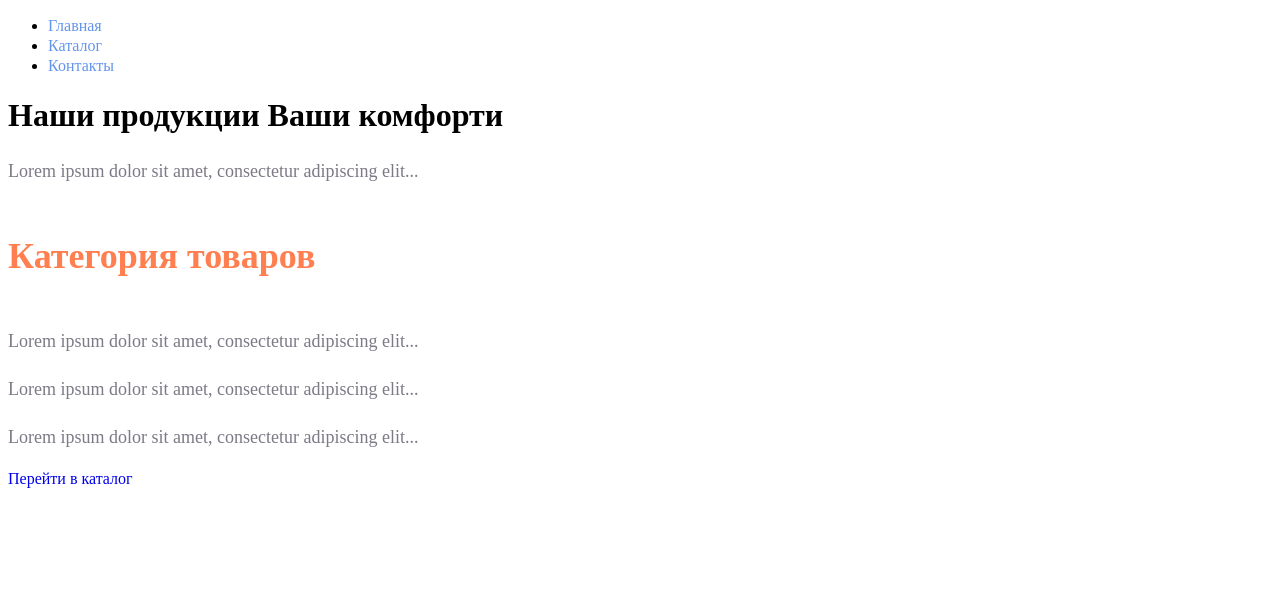
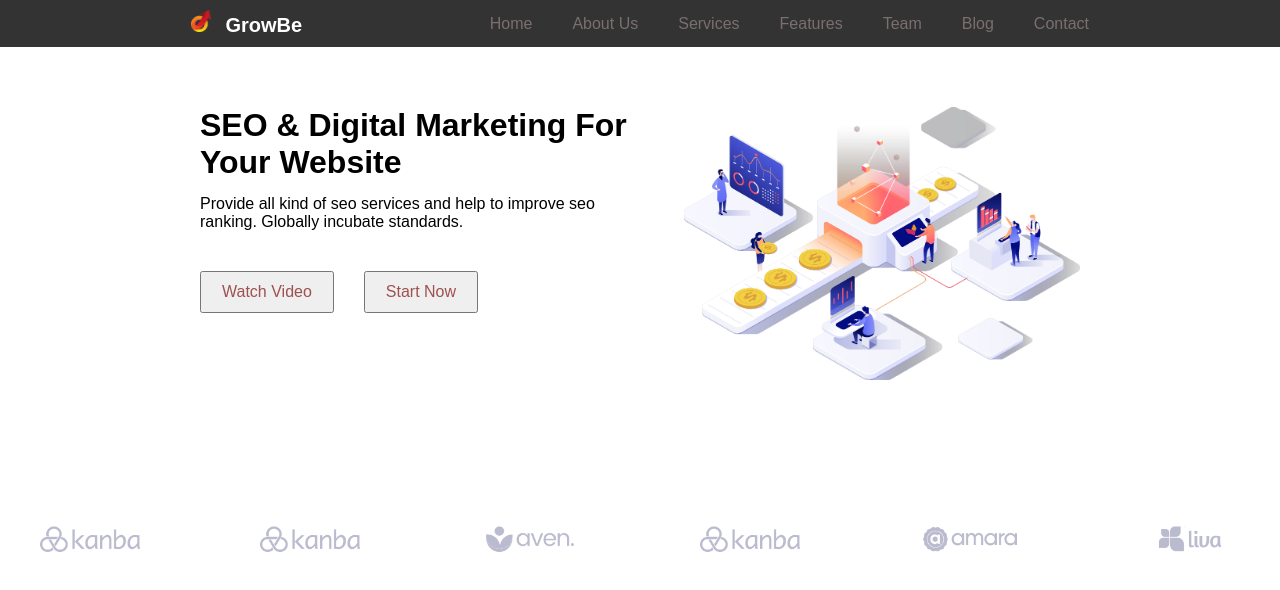
Before and after one commit to doniyorjumaniyazov/F_HTML, a plain HTML site: page index.html in a window 1280 px wide. Drawn offline with Linux system fonts and the light colour scheme.

Commit message:
Сделанно задача с страницам

```diff
--- a/index.html
+++ b/index.html
@@ -3,37 +3,76 @@
 <head>
     <meta charset="UTF-8">
     <meta name="viewport" content="width=device-width, initial-scale=1.0">
-    <title>Главная страница</title>
+    <title>SEO & Digital Marketing Landing Page</title>
     <link rel="stylesheet" href="style.css">
+
 </head>
 <body>
-    <!-- Меню сайта -->
-       <nav>
-        <ul>
-            <li><a href="../index.html" class="menu-link">Главная</a></li>
-            <li><a href="catalog/catalog.html" class="menu-link">Каталог</a></li>
-            <li><a href="contacts.html" class="menu-link">Контакты</a></li>
-        </ul>
-    </nav>
+    <!-- Верхний блок с меню и логотипом -->
+    <header>
+        <div class="menu-container">
+            <div class="logo">
+                <img src="image/logo1.png" alt="">
+                <span>GrowBe</span>
+            </div>
+            <nav>
+                <ul>
+                    <li><a href="#">Home</a></li>
+                    <li><a href="#">About Us</a></li>
+                    <li><a href="#">Services</a></li>
+                    <li><a href="#">Features</a></li>
+                    <li><a href="#">Team</a></li>
+                    <li><a href="#">Blog</a></li>
+                    <li><a href="#">Contact</a></li>
+                </ul>
+            </nav>
+        </div>
+    </header>
 
+    <!-- Второй блок: левый блок с текстом и кнопками, правый блок  -->
+    <section class="main-content">
+        <!-- Левый блок -->
+        <div class="left-content">
+            <h1>SEO & Digital Marketing For Your Website</h1>
+            <p>Provide all kind of seo services and help to improve seo ranking. Globally incubate standards.</p>
+            <div class="buttons">
+                <button>Watch Video</button>
+                <button>Start Now</button>
+            </div>
+        </div>
 
-    <!-- Заголовок Главной страницы -->
-    <h1>Наши продукции Ваши комфорти</h1>
+        <!-- Правый блок  -->
+        <div class="right-content">
+            <img src="image/logo2.png" alt="SEO Image">
+        </div>
+    </section>
 
-    <!-- Параграф с текстом Lorem -->
-    <p class="paragraph">Lorem ipsum dolor sit amet, consectetur adipiscing elit...</p>
+    <!-- Третий блок: логотипы -->
+    <section class="logos">
+        <div class="logo-item">
+            <img src="image/logo3.png" alt="Logo 1">
+        </div>
+        <div class="logo-item">
+            <img src="image/logo3.png" alt="Logo 2">
+        </div>
+        <div class="logo-item">
+            <img src="image/logo5.png" alt="Logo 3">
+        </div>
+        <div class="logo-item">
+            <img src="image/logo3.png" alt="Logo 4">
+        </div>
+        <div class="logo-item">
+            <img src="image/logo6.png" alt="Logo 5">
+        </div>
+        <div class="logo-item">
+            <img src="image/logo7.png" alt="Logo 6">
+        </div>
+    </section>
 
+    <!-- Четвертый блок  -->
+    <section class="additional-images">
 
-    <!-- Подзаголовок -->
-    <h2 class="header-h2">Категория товаров</h2>
+    </section>
 
-
-    <!-- Дополнительные параграфы с текстом Lorem -->
-    <p class="paragraph">Lorem ipsum dolor sit amet, consectetur adipiscing elit...</p>
-    <p class="paragraph">Lorem ipsum dolor sit amet, consectetur adipiscing elit...</p>
-    <p class="paragraph">Lorem ipsum dolor sit amet, consectetur adipiscing elit...</p>
-
-    <!-- Ссылка на каталог -->
-    <a href="catalog.html">Перейти в каталог</a>
 </body>
 </html>
--- a/style.css
+++ b/style.css
@@ -1,46 +1,126 @@
-a {
-    text-decoration: none;
+/* Сброс стилей */
+* {
+    margin: 0;
+    padding: 0;
+    box-sizing: border-box;
 }
 
-.menu-link {
-    color: cornflowerblue;
-    font-size: 16px;
-    line-height: 20px;
+/* Основные стили для тела страницы */
+body {
+    font-family: Arial, sans-serif;
 }
 
-.header-h1 {
-    color: #222222;
-    font-size: 28px;
-    line-height: 36px;
-    font-weight: bold;
+/* Верхний блок с меню и логотипом */
+header {
+    background-color: #333;
+    color: white;
+    padding: 10px 0;
 }
-.paragraph {
-    font-style: normal;
-    font-weight: 300;
-    font-size: 18px;
-    line-height: 30px;
-    color: #7D7987;
-}
-.header-h2 {
-    color: coral;
-    font-style: normal;
-    font-weight: 700;
-    font-size: 36px;
-    line-height: 80px;
-}
-/* body {
+
+.menu-container {
     display: flex;
     justify-content: space-between;
-} */
-
-/* Разделим экран на два блока: слева - html файлы, справа - стили */
-/* .left-panel {
-    width: 30%;
+    align-items: center;
+    max-width: 900px;
+    margin: 0 auto;
+    padding: 0 1px;
 }
 
-.right-panel {
-    width: 30%;
-    padding: 10px;
-    background-color: #f4f4f4;
-    border-left: 2px solid #ddd;
-} */
+nav ul {
+    display: flex;
+    list-style: none;
+}
+
+nav ul li {
+    margin-left: 40px;
+}
+
+nav ul li a {
+    color: rgba(136, 122, 122, 0.849);
+    text-decoration: none;
+    font-size: 16px;
+}
+
+.logo img {
+    width: 20px; /* Размер логотипа */
+}
+
+.logo span {
+    font-size: 20px;
+    font-weight: bold;
+    margin-left: 10px;
+}
+
+/* Второй блок: левый блок с текстом и кнопками, правый блок  */
+.main-content {
+    display: flex;
+    justify-content: space-between;
+    padding: 60px 10px;
+    max-width: 900px;
+    margin: 0 auto;
+}
+
+.left-content {
+    width: 50%;
+}
+
+.left-content h1 {
+    font-size: 32px;
+    margin-bottom: 14px;
+}
+
+.left-content p {
+    font-size: 16px;
+    margin-bottom: 40px;
+}
+
+.left-content .buttons {
+    display: flex;
+    gap: 30px;
+
+}
+
+.left-content .buttons button {
+    padding: 10px 20px;
+    font-size: 16px;
+    cursor: pointer;
+    color: rgba(143, 52, 52, 0.849);
+}
+
+.right-content {
+    width: 45%;
+}
+
+.right-content img {
+    width: 100%;
+    max-width: 800px;
+    height: auto;
+}
+
+/* Третий блок: логотипы */
+.logos {
+    display: flex;
+    justify-content: space-between;
+    gap: 20px;
+    max-width: 1200px;
+    margin: 60px auto;
+    padding: 20px 0;
+}
+
+.logo-item img {
+    width: 100px;
+    height: auto;
+}
+
+/* Четвертый блок:  */
+.additional-images {
+    display: flex;
+    justify-content: center;
+    gap: 20px;
+    padding: 40px 0;
+}
+
+.additional-images img {
+    width: 200px;
+    height: auto;
+}
```
Also changed, not shown: catalog.html (deleted, +0 -52 lines), image/logo1.png (added), image/logo2.png (added), image/logo3.png (added), image/logo4.png (added), image/logo5.png (added), image/logo6.png (added), image/logo7.png (added), image/product1.webp (deleted), image/product2.webp (deleted), image/product3.webp (deleted).
